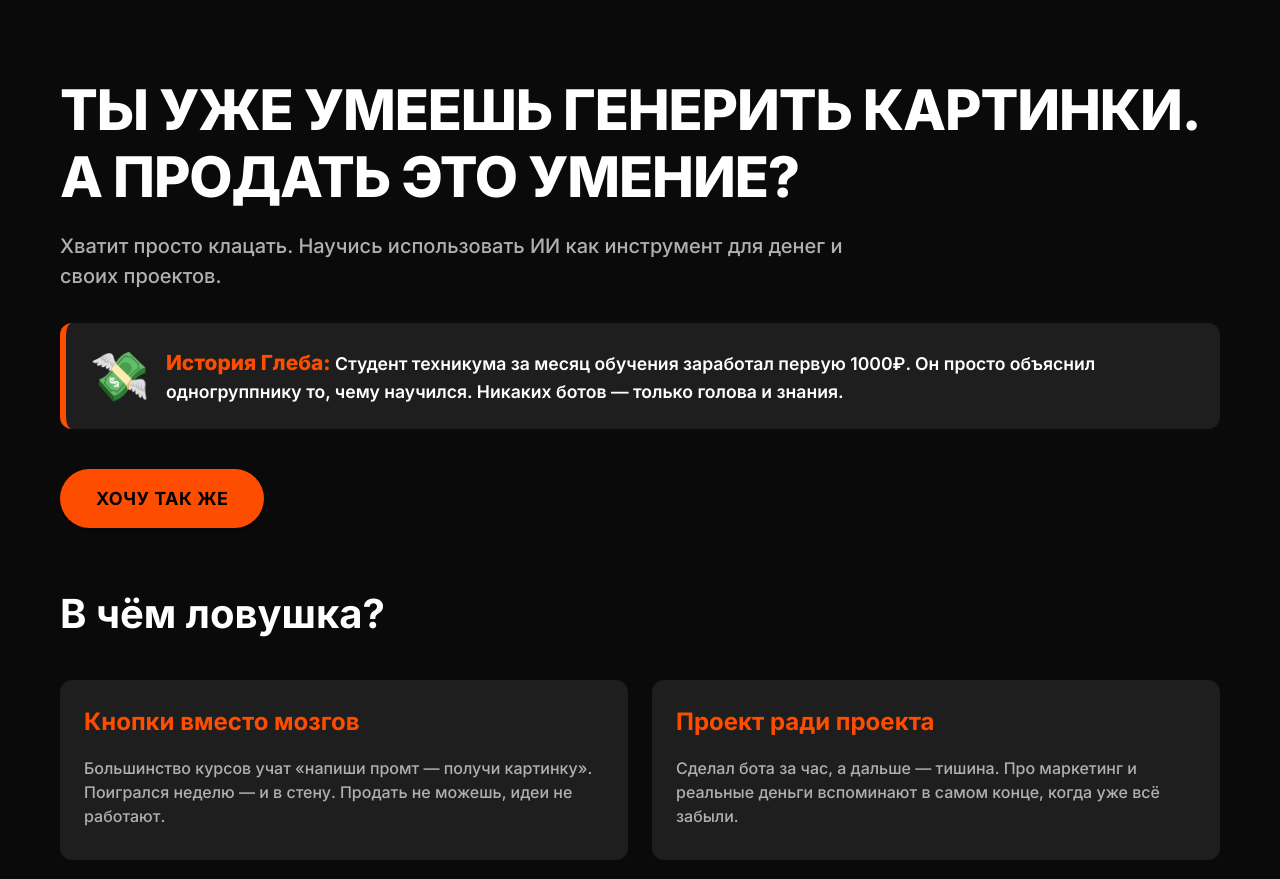
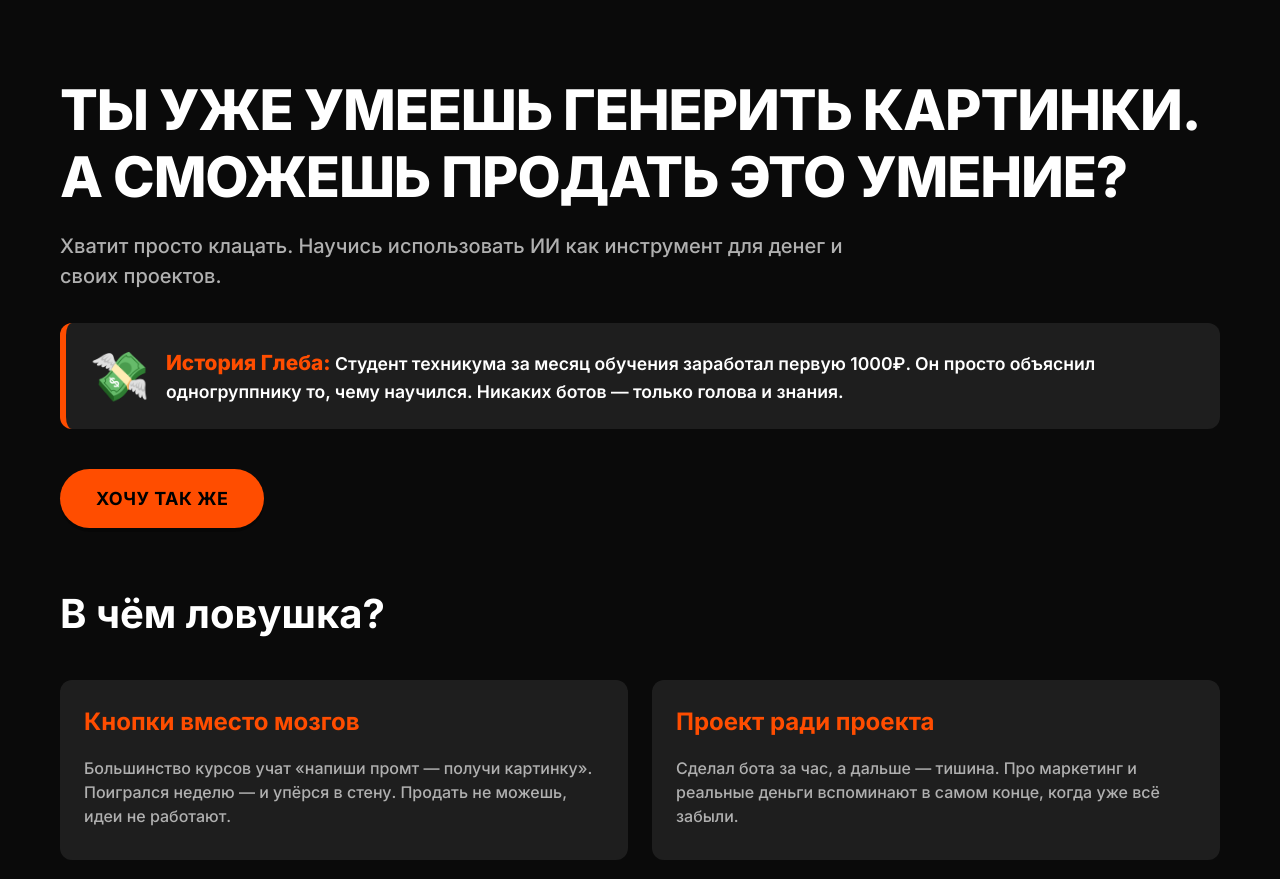
Before and after one commit to tagir751/intensiv, a plain HTML site: page index.html in a window 1280 px wide. Shown: the part 73-952 px from the top of the page. Drawn offline with Linux system fonts and the light colour scheme.

Commit message:
Update index.html

```diff
--- a/index.html
+++ b/index.html
@@ -320,7 +320,7 @@
 
         <!-- БЛОК 0: Главный экран -->
         <section class="section" style="padding-top: 20px;">
-            <h1>Ты уже умеешь генерить картинки. А продать это умение?</h1>
+            <h1>Ты уже умеешь генерить картинки. А сможешь продать это умение?</h1>
             <p class="subhead">Хватит просто клацать. Научись использовать ИИ как инструмент для денег и своих проектов.</p>
 
             <!-- Кейс Глеба -->
@@ -340,7 +340,7 @@
             <div class="grid-2">
                 <div class="card">
                     <h3>Кнопки вместо мозгов</h3>
-                    <p>Большинство курсов учат «напиши промт — получи картинку». Поигрался неделю — и в стену. Продать не можешь, идеи не работают.</p>
+                    <p>Большинство курсов учат «напиши промт — получи картинку». Поигрался неделю — и упёрся в стену. Продать не можешь, идеи не работают.</p>
                 </div>
                 <div class="card">
                     <h3>Проект ради проекта</h3>
```
